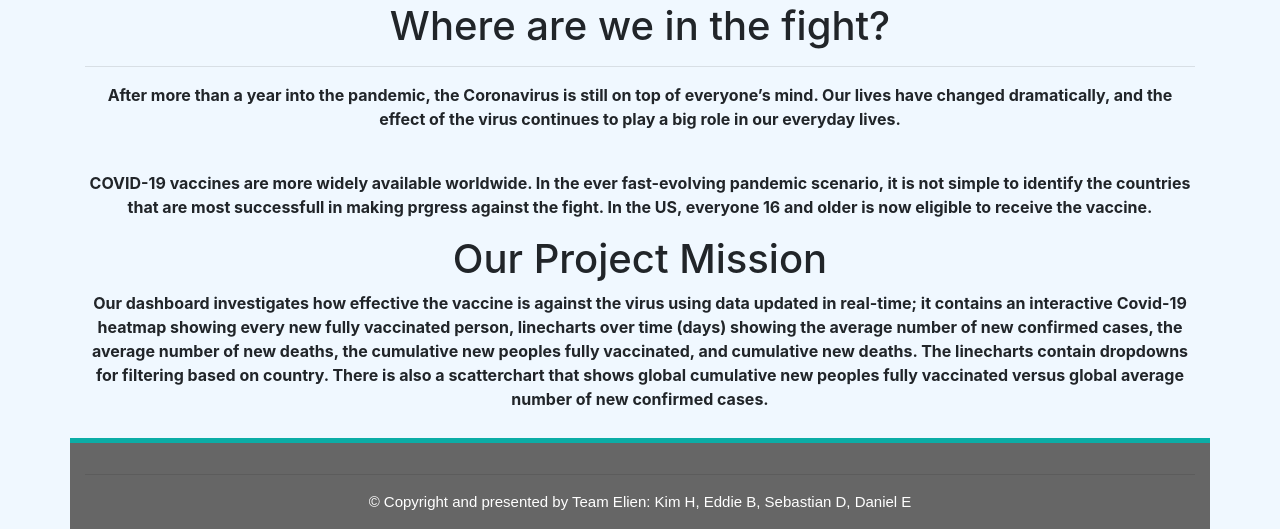
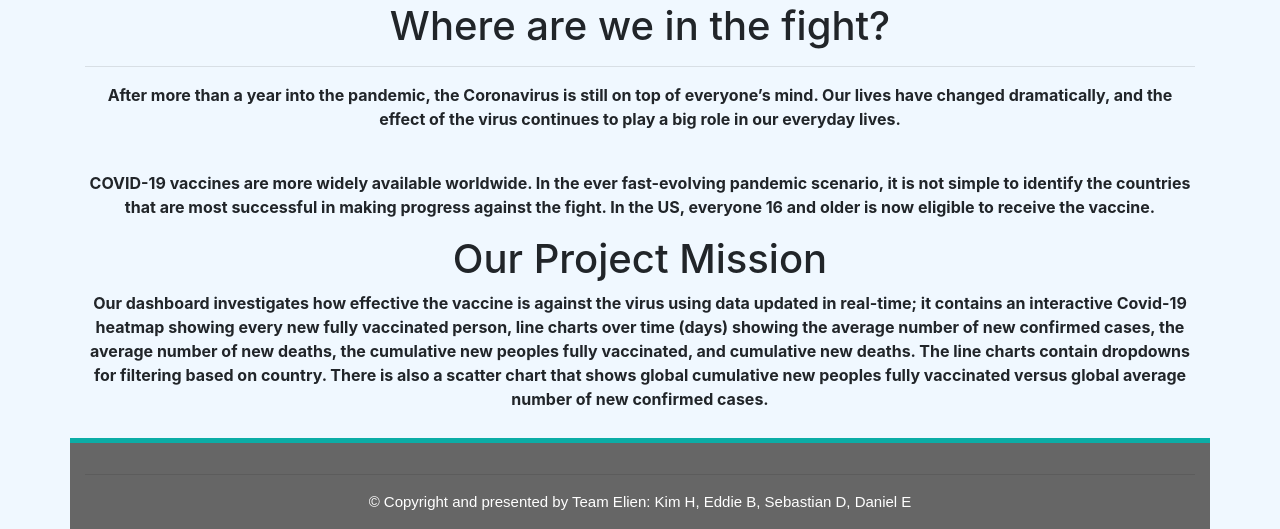
Before and after one commit to sebastiandifrancesco/Covid19, a Flask app: page / in a window 1280 px wide. Shown: the part 271-800 px from the top of the page. Run offline with Flask 2, Linux system fonts and the light colour scheme; parts of the project's set-up code (start-up, migrations or seed data) failed here and were passed over; some libraries are stand-ins or nearby versions.

Commit message:
minor grammar edits to index

```diff
--- a/Flask/templates/index.html
+++ b/Flask/templates/index.html
@@ -55,17 +55,17 @@
 
                 <br>
                 <p class="text-md-start" style="font-weight: bold;">COVID-19 vaccines are more widely available
-                    worldwide. In the ever fast-evolving pandemic scenario, it is not simple to identify the countries
-                    that are most
-                    successfull in making prgress against the fight. In the US, everyone 16 and older is now eligible
-                    to receive the vaccine.</p>
+                  worldwide. In the ever fast-evolving pandemic scenario, it is not simple to identify the countries
+                  that are most
+                  successful in making progress against the fight. In the US, everyone 16 and older is now eligible
+                  to receive the vaccine.</p>
                 <h1>Our Project Mission</h1>
-                <p class="text-md-start" style="font-weight: bold;"> Our dashboard investigates how effective the vaccine
-                    is against the virus using data updated in real-time; it contains an interactive Covid-19 heatmap showing
-                    every new fully vaccinated person, linecharts over time (days) showing the average number of new confirmed cases,
-                    the average number of new deaths, the cumulative new peoples fully vaccinated, and cumulative new deaths.
-                    The linecharts contain dropdowns for filtering based on country. There is also a scatterchart that shows global
-                    cumulative new peoples fully vaccinated versus global average number of new confirmed cases. </p>
+                <p class="text-md-start" style="font-weight: bold;">Our dashboard investigates how effective the vaccine
+                  is against the virus using data updated in real-time; it contains an interactive Covid-19 heatmap showing
+                  every new fully vaccinated person, line charts over time (days) showing the average number of new confirmed cases,
+                  the average number of new deaths, the cumulative new peoples fully vaccinated, and cumulative new deaths.
+                  The line charts contain dropdowns for filtering based on country. There is also a scatter chart that shows global
+                  cumulative new peoples fully vaccinated versus global average number of new confirmed cases.</p>
             </div>
             <!-- End of container -->
         </div>
```
